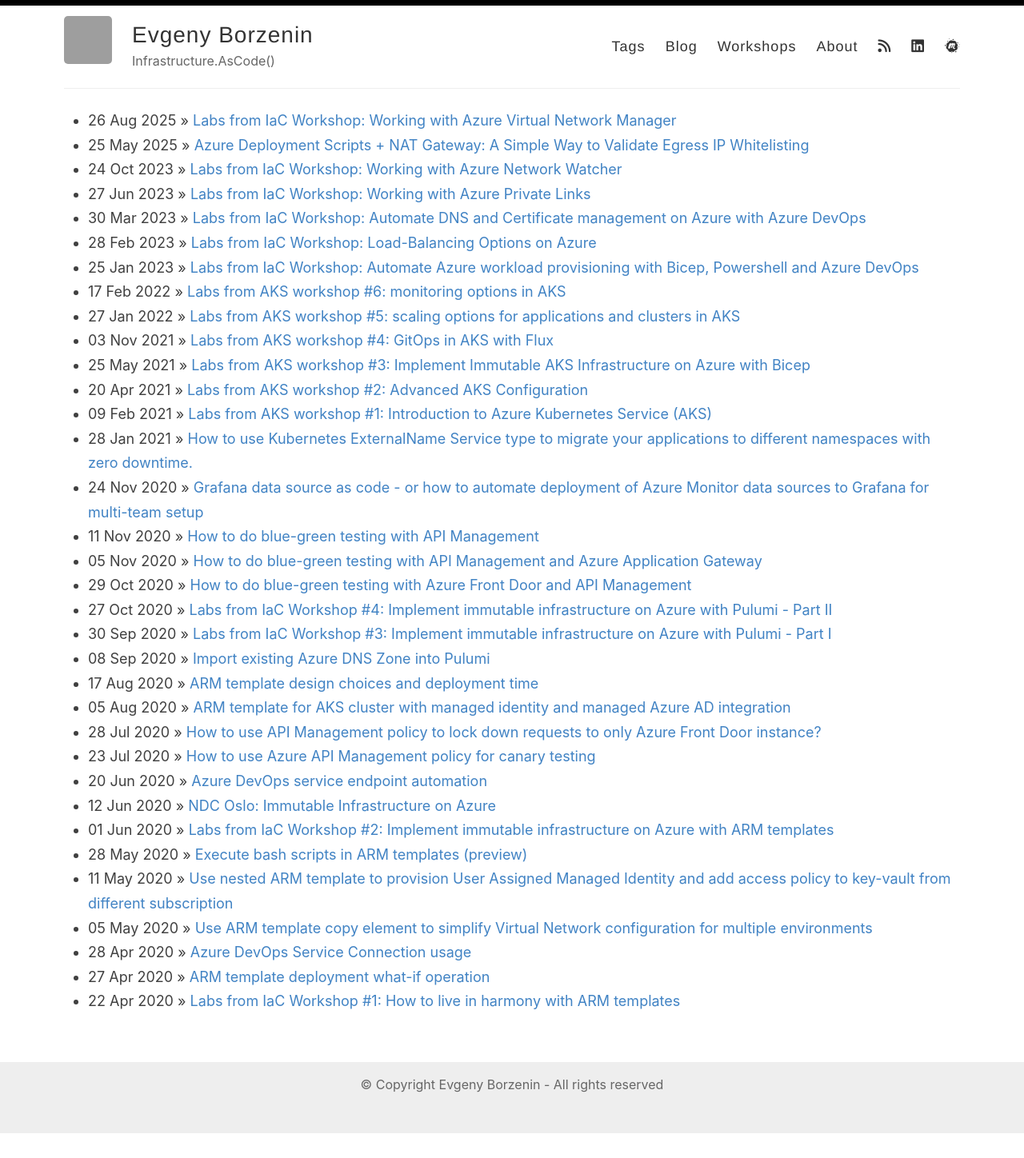
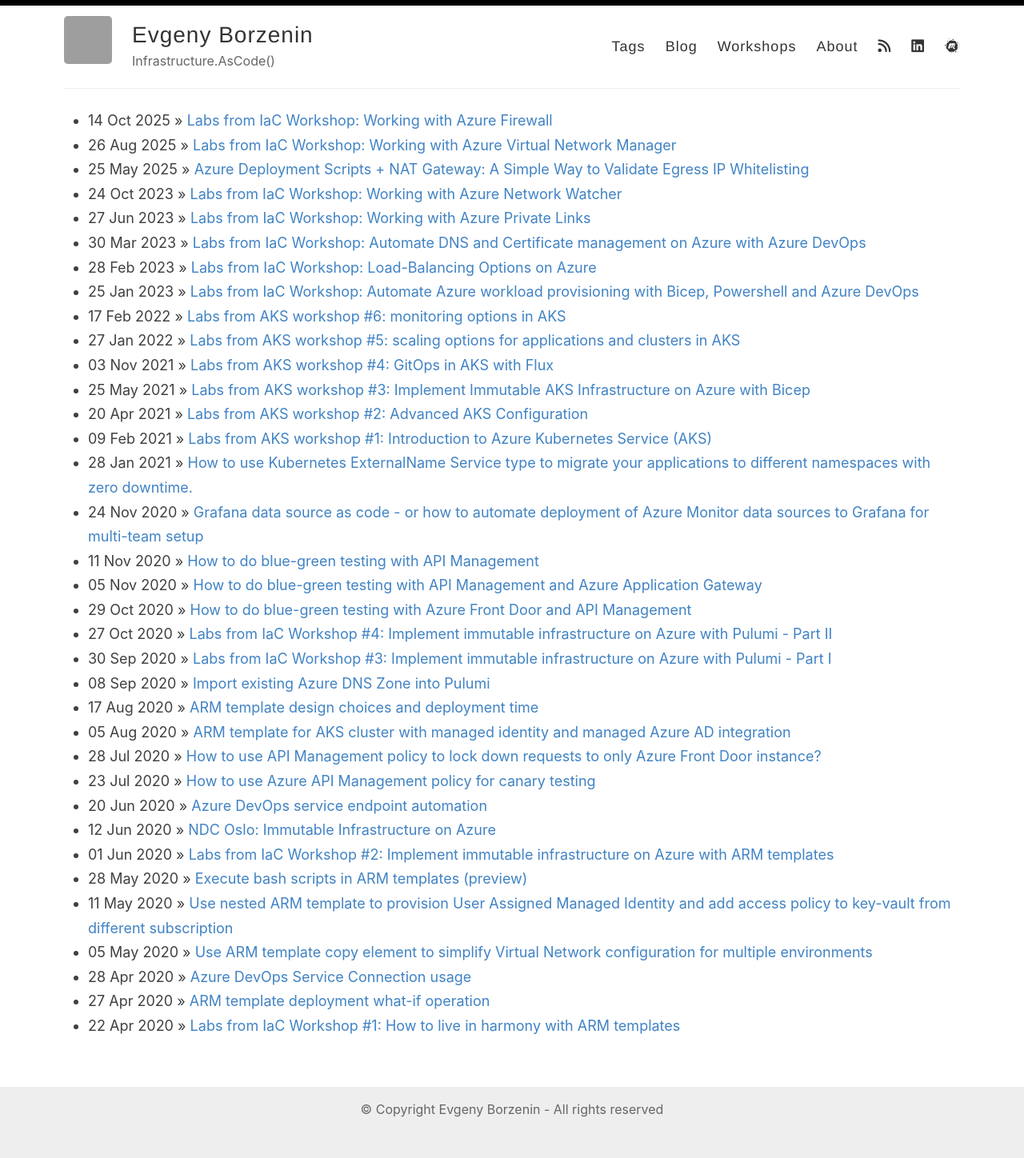
Before and after one commit to evgenyb/evgenyb.github.io, a Jekyll site: the page built from index.html, in a window 1280 px wide. Shown: the whole page at 80% size. Built offline with Jekyll 4.4.1, drawn with Linux system fonts in a browser that asks for light colours; nearby versions of some CDN libraries; the list of posts is cut into pages by our own code; before the commit the page ends 1417 px from its top, so only the background shows below that; some of the changed lines change nothing that is shown; grey boxes are pictures that could not be loaded.

Commit message:
Labs/azfw (#50)
* Labs for Azure Firewall

* Labs for Azure Firewall

```diff
--- a/_pages/workshops.md
+++ b/_pages/workshops.md
@@ -6,9 +6,10 @@
 
 ## Infrastructure As Code workshops
 
+- [Working with Azure Virtual Network Manager](https://workshops.iac-labs.com/azure-firewall-labs/)
 - [Working with Azure Virtual Network Manager](https://workshops.iac-labs.com/avnm-labs/)
-- [Working with Azure Network Watcher](https://borzenin.com/working-with-network-watcher/)
-- [Working with Azure Private Links](https://borzenin.com/working-with-private-links-workshop-labs/)
+- [Working with Azure Network Watcher](https://workshops.iac-labs.com/azure-network-watcher/)
+- [Working with Azure Private Links](https://workshops.iac-labs.com/azure-private-links/)
 - [Automate DNS and Certificate management on Azure with Azure DevOps](https://borzenin.com/dns-and-ssl-management-on-azure-with-ado-workshop-labs/)
 - [Load-Balancing Options on Azure](https://borzenin.com/azure-load-balancing-options-workshop-labs/)
 - [Automate Azure workload provisioning with Bicep, Powershell and Azure DevOps](https://borzenin.com/iac-with-azure-devops-workshop-labs/)
--- /dev/null
+++ b/_posts/2025-10-14-working-with-azure-firewall.md
@@ -0,0 +1,59 @@
+---
+layout: post
+title: "Labs from IaC Workshop: Working with Azure Firewall"
+date: 2025-10-14
+description: "Level 200 workshop that covered different aspects of working with Azure Firewall."
+image: "/images/2025-10-14-logo.png"
+categories: ["Bicep", "Workshops", "Infrastructure as Code", "Azure Firewall"]
+githubissuesid: 49
+---
+
+![logo](/images/2025-10-14-logo.png)
+
+Yesterday I held [Working with Azure Firewall](https://www.meetup.com/infrastructure-as-code-user-group-oslo/events/310978003) Workshop under [Infrastructure as Code user group Oslo](https://www.meetup.com/Infrastructure-As-Code-User-Group-Oslo).
+
+This time we looked at different aspects of working with `Azure Firewall` and learned:
+
+- What is Azure Firewall
+- What are the common use cases for Azure Firewall
+- How to deploy and configure Azure Firewall with hub-and-spoke topology
+- How Azure Firewall policies are structured
+- How to create and manage Network and Application rules
+- What is SNAT port exhaustion and how to mitigate it
+- How to monitor Azure Firewall with logs and metrics
+
+and much more...
+
+As always, labs are [available](https://workshops.iac-labs.com/azure-firewall-labs/) and you are welcome to work with them.
+
+Here is IaC workshops road-map for 2025:
+
+- Working with Azure DNS Private Resolver (November)
+- Working with Azure Virtual WAN (December)
+
+Don't miss any upcoming master classes and join [Infrastructure as Code user group](https://www.meetup.com/Infrastructure-As-Code-User-Group-Oslo)!
+
+You can also check out my previous workshops dedicated to Infrastructure as Code tools:
+
+- [Working with Azure Virtual Network Manager](https://workshops.iac-labs.com/avnm-labs/)
+- [Working with Azure Network Watcher](https://borzenin.com/working-with-network-watcher/)
+- [Working with Azure Private Links](https://borzenin.com/working-with-private-links-workshop-labs/)
+- [Automate DNS and Certificate management on Azure with Azure DevOps](https://borzenin.com/dns-and-ssl-management-on-azure-with-ado-workshop-labs/)
+- [Load-Balancing Options on Azure](https://borzenin.com/azure-load-balancing-options-workshop-labs/)
+- [Automate Azure workload provisioning with Bicep, Powershell and Azure DevOps](https://borzenin.com/iac-with-azure-devops-workshop-labs/)
+- [How to live in harmony with ARM templates](https://borzenin.com/iac-ws1-labs/)
+- [Implement immutable infrastructure on Azure with ARM templates](https://borzenin.com/iac-ws2-labs/)
+- [Implement immutable infrastructure with Pulumi: Part I](https://borzenin.com/iac-ws3-labs/)
+- [Implement immutable infrastructure with Pulumi: Part II](https://borzenin.com/iac-ws4-labs/)
+- [Immutable AKS infrastructure with Bicep](https://borzenin.com/azure-kubernetes-service-aks-workshop-3-labs/)
+
+and Azure Kubernetes Services:
+
+- [AKS Workshop #1 - Introduction to Azure Kubernetes Service (AKS)](https://borzenin.com/azure-kubernetes-service-aks-workshop-1-labs/)
+- [AKS Workshop #2 - Advanced AKS configuration](https://borzenin.com/azure-kubernetes-service-aks-workshop-2-labs/)
+- [AKS Workshop #3 - Immutable AKS infrastructure with Bicep](https://borzenin.com/azure-kubernetes-service-aks-workshop-3-labs/)
+- [AKS Workshop #4 - GitOps in AKS with Flux](https://borzenin.com/azure-kubernetes-service-aks-workshop-4-labs/)
+- [AKS Workshop #5 - scaling options for applications and clusters in AKS](https://borzenin.com/azure-kubernetes-service-aks-workshop-5-labs/)
+- [AKS Workshop #6 - Monitoring options in AKS](https://borzenin.com/azure-aks-workshop-6-monitoring-options-aks-labs/)
+
+With that - thanks for reading!
```
Also changed, not shown: images/2025-10-14-logo.png (added).
